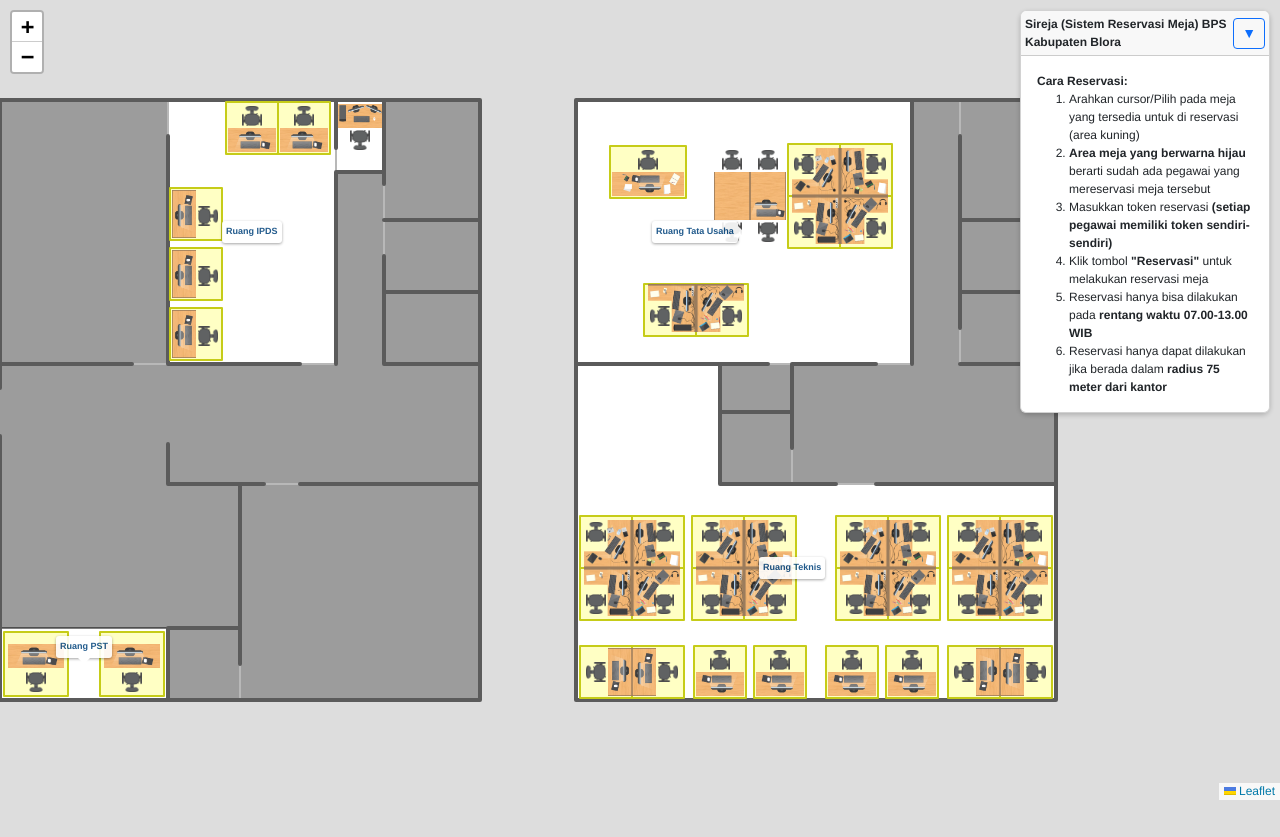
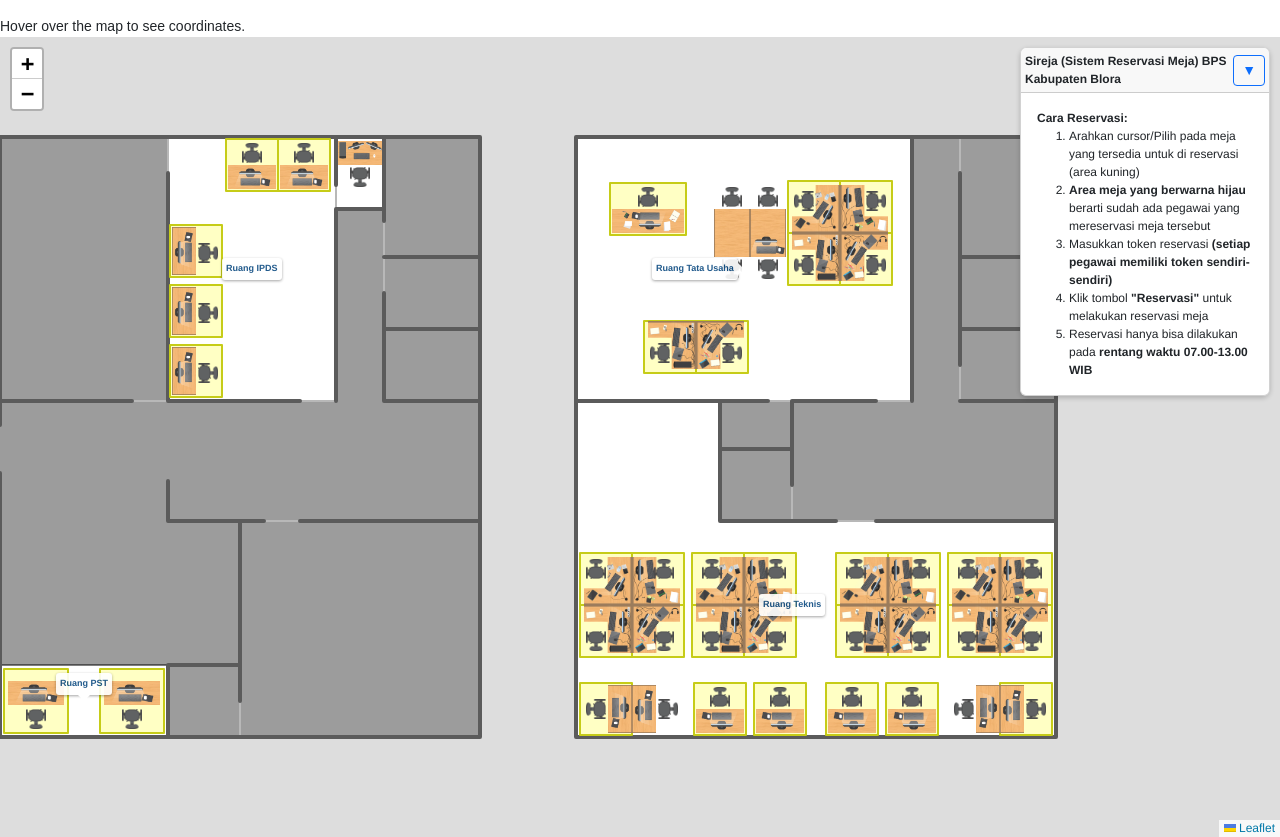
Before and after one commit to yustiar/sireja, a Django app: template templates/index.html in a window 1280 px wide. Before the commit the page ends 800 px from the top, so only its background shows below. Run offline with Django 5.2, Linux system fonts and the light colour scheme; the template is opened without the code that fills it: most values are stand-ins (such as "Sample title", 1, 10 or a date in 2020); some libraries are stand-ins or nearby versions.

Commit message:
Update index.html

```diff
--- a/templates/index.html
+++ b/templates/index.html
@@ -38,9 +38,9 @@
             </div>
         </div>
     </div>
+<p></p>
 
-
-     <!--<div id="coordinates">Hover over the map to see coordinates.</div>-->
+    <div id="coordinates">Hover over the map to see coordinates.</div>
 
     <div id="loading-overlay" style="display: none;">
         <div class="spinner"></div>
@@ -270,12 +270,10 @@
 
             // Teknis Selatan
             { coords: [[0.5, 145], [13.5, 145], [13.5, 158], [0.5, 158]], label: "teknis-1", occupant: null },
-            { coords: [[0.5, 158], [13.5, 158], [13.5, 171], [0.5, 171]], label: "teknis-2", occupant: null },
             { coords: [[0.5, 173.5], [13.5, 173.5], [13.5, 186.5], [0.5, 186.5]], label: "teknis-3", occupant: null },
             { coords: [[0.5, 188.5], [13.5, 188.5], [13.5, 201.5], [0.5, 201.5]], label: "teknis-4", occupant: null },
             { coords: [[0.5, 206.5], [13.5, 206.5], [13.5, 219.5], [0.5, 219.5]], label: "teknis-5", occupant: null },
             { coords: [[0.5, 221.5], [13.5, 221.5], [13.5, 234.5], [0.5, 234.5]], label: "teknis-6", occupant: null },
-            { coords: [[0.5, 237], [13.5, 237], [13.5, 250], [0.5, 250]], label: "teknis-7", occupant: null },
             { coords: [[0.5, 250], [13.5, 250], [13.5, 263], [0.5, 263]], label: "teknis-8", occupant: null },
 
             // Cubicle Teknis Grup 1
@@ -432,7 +430,6 @@
                                     <li>Masukkan token reservasi <strong>(setiap pegawai memiliki token sendiri-sendiri)</strong></li>
                                     <li>Klik tombol <strong>"Reservasi"</strong> untuk melakukan reservasi meja</li>
                                     <li>Reservasi hanya bisa dilakukan pada <strong>rentang waktu 07.00-13.00 WIB</strong></li>
-                                    <li>Reservasi hanya dapat dilakukan jika berada dalam <strong>radius 75 meter dari kantor</strong></li>
                                 </ol>
                             </div>
                         </div>
```
